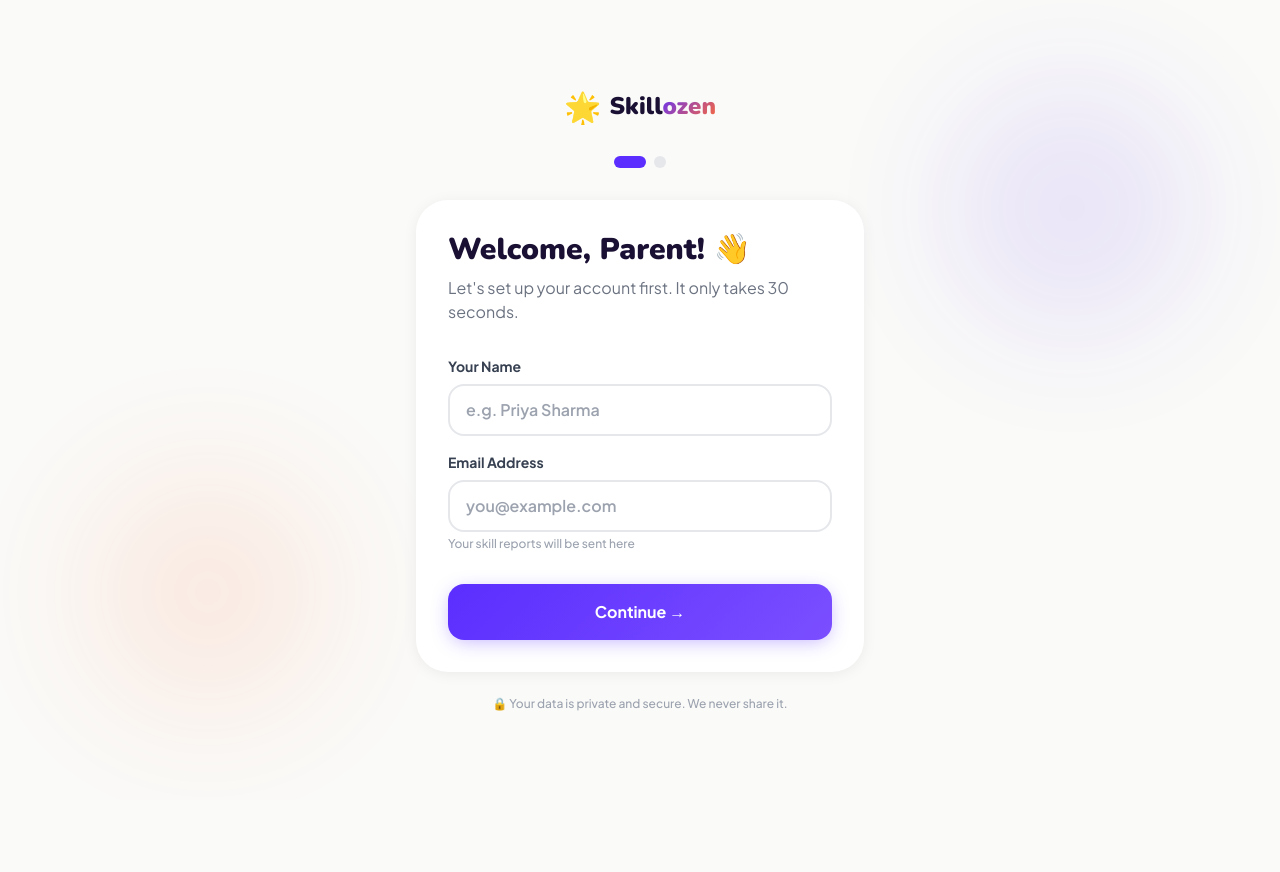
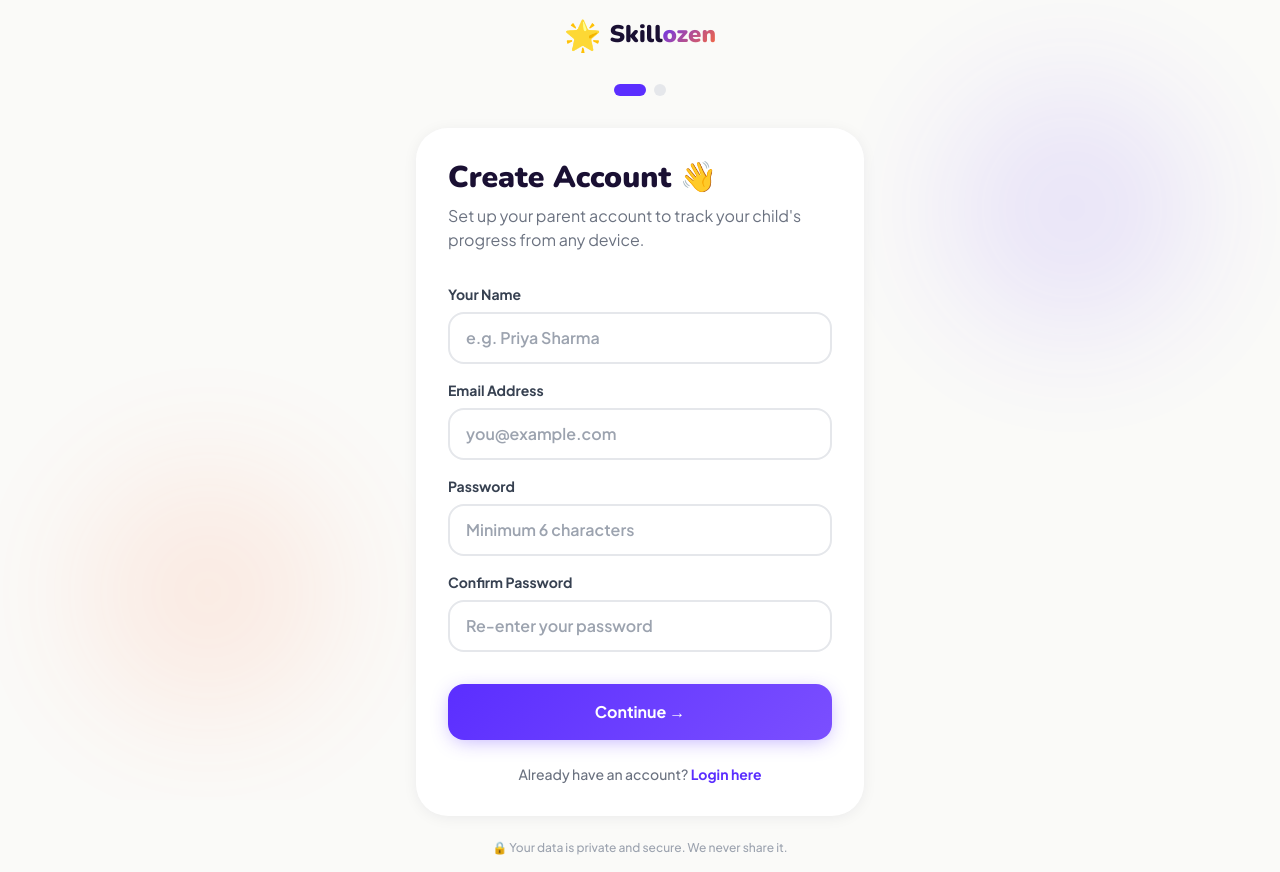
Before and after one commit to lakshmiprabu02/skillozen, a Next.js app: page /onboarding in a window 1280 px wide. Before the commit the page ends 800 px from the top, so only its background shows below. Built offline with nearby package versions, Linux system fonts and the light colour scheme.

Commit message:
update onboarding with password registration

```diff
--- a/app/onboarding/page.tsx
+++ b/app/onboarding/page.tsx
@@ -10,6 +10,8 @@
   const [step, setStep] = useState<'parent' | 'child'>('parent')
   const [parentEmail, setParentEmail] = useState('')
   const [parentName, setParentName] = useState('')
+  const [password, setPassword] = useState('')
+  const [confirmPassword, setConfirmPassword] = useState('')
   const [childName, setChildName] = useState('')
   const [childAge, setChildAge] = useState(10)
   const [avatar, setAvatar] = useState('🧒')
@@ -17,15 +19,24 @@
   const [error, setError] = useState('')
 
   async function handleSubmit() {
+    if (password !== confirmPassword) {
+      setError('Passwords do not match')
+      return
+    }
+    if (password.length < 6) {
+      setError('Password must be at least 6 characters')
+      return
+    }
     setLoading(true)
     setError('')
     try {
-      const res = await fetch('/api/user', {
+      const res = await fetch('/api/auth/register', {
         method: 'POST',
         headers: { 'Content-Type': 'application/json' },
         body: JSON.stringify({
-          email: parentEmail,
-          name: parentName,
+          email:       parentEmail,
+          password,
+          name:        parentName,
           childName,
           childAge,
           avatarEmoji: avatar,
@@ -33,10 +44,11 @@
       })
       const data = await res.json()
       if (!res.ok) throw new Error(data.error || 'Failed to create profile')
-      // Store in localStorage for session
+
+      localStorage.setItem('skillozen_token', data.token)
       localStorage.setItem('skillozen_user', JSON.stringify({
-        userId: data.userId,
-        childId: data.childId,
+        userId:    data.userId,
+        childId:   data.childId,
         childName,
         childAge,
         avatar,
@@ -52,14 +64,12 @@
 
   return (
     <div className="min-h-screen bg-brand-base flex items-center justify-center p-4">
-      {/* Background orbs */}
       <div className="fixed inset-0 pointer-events-none overflow-hidden">
         <div className="absolute top-20 right-20 w-64 h-64 rounded-full opacity-10 blur-3xl bg-brand-violet" />
         <div className="absolute bottom-20 left-20 w-64 h-64 rounded-full opacity-10 blur-3xl bg-brand-coral" />
       </div>
 
       <div className="relative w-full max-w-md">
-        {/* Logo */}
         <div className="text-center mb-8">
           <a href="/" className="inline-flex items-center gap-2">
             <span className="text-3xl">🌟</span>
@@ -71,8 +81,8 @@
 
         {/* Progress dots */}
         <div className="flex items-center justify-center gap-2 mb-8">
-          <div className={`w-3 h-3 rounded-full transition-all ${step === 'parent' ? 'bg-brand-violet w-8' : 'bg-brand-mint'}`} />
-          <div className={`w-3 h-3 rounded-full transition-all ${step === 'child' ? 'bg-brand-violet w-8' : 'bg-gray-200'}`} />
+          <div className={`h-3 rounded-full transition-all ${step === 'parent' ? 'bg-brand-violet w-8' : 'bg-brand-mint w-3'}`} />
+          <div className={`h-3 rounded-full transition-all ${step === 'child' ? 'bg-brand-violet w-8' : 'bg-gray-200 w-3'}`} />
         </div>
 
         <div className="bg-white rounded-4xl shadow-card p-8 animate-slide-up">
@@ -80,10 +90,10 @@
           {step === 'parent' && (
             <>
               <h1 className="font-display text-3xl font-black text-brand-ink mb-2">
-                Welcome, Parent! 👋
+                Create Account 👋
               </h1>
               <p className="text-gray-500 mb-8">
-                Let&apos;s set up your account first. It only takes 30 seconds.
+                Set up your parent account to track your child&apos;s progress from any device.
               </p>
 
               <div className="space-y-4">
@@ -107,13 +117,41 @@
                     className="w-full px-4 py-3 rounded-2xl border-2 border-gray-200 focus:outline-none focus:border-brand-violet font-semibold text-brand-ink placeholder:text-gray-400"
                     required
                   />
-                  <p className="text-xs text-gray-400 mt-1 font-medium">Your skill reports will be sent here</p>
+                </div>
+                <div>
+                  <label className="block text-sm font-bold text-gray-700 mb-2">Password</label>
+                  <input
+                    type="password"
+                    value={password}
+                    onChange={(e) => setPassword(e.target.value)}
+                    placeholder="Minimum 6 characters"
+                    className="w-full px-4 py-3 rounded-2xl border-2 border-gray-200 focus:outline-none focus:border-brand-violet font-semibold text-brand-ink placeholder:text-gray-400"
+                  />
+                </div>
+                <div>
+                  <label className="block text-sm font-bold text-gray-700 mb-2">Confirm Password</label>
+                  <input
+                    type="password"
+                    value={confirmPassword}
+                    onChange={(e) => setConfirmPassword(e.target.value)}
+                    placeholder="Re-enter your password"
+                    className="w-full px-4 py-3 rounded-2xl border-2 border-gray-200 focus:outline-none focus:border-brand-violet font-semibold text-brand-ink placeholder:text-gray-400"
+                  />
                 </div>
               </div>
+
+              {error && (
+                <div className="mt-4 p-3 rounded-xl bg-red-50 text-red-600 text-sm font-semibold">
+                  {error}
+                </div>
+              )}
 
               <button
                 onClick={() => {
                   if (!parentEmail) { setError('Please enter your email'); return }
+                  if (!password) { setError('Please enter a password'); return }
+                  if (password !== confirmPassword) { setError('Passwords do not match'); return }
+                  if (password.length < 6) { setError('Password must be at least 6 characters'); return }
                   setError('')
                   setStep('child')
                 }}
@@ -121,6 +159,15 @@
               >
                 Continue →
               </button>
+
+              <div className="mt-6 text-center">
+                <p className="text-gray-500 text-sm font-medium">
+                  Already have an account?{' '}
+                  <a href="/login" className="text-brand-violet font-bold hover:underline">
+                    Login here
+                  </a>
+                </p>
+              </div>
             </>
           )}
 
@@ -136,11 +183,10 @@
                 About Your Child 🧒
               </h1>
               <p className="text-gray-500 mb-8">
-                We&apos;ll tailor everything — questions, activities, benchmarks — to their exact age.
+                We will tailor everything to their exact age.
               </p>
 
               <div className="space-y-6">
-                {/* Avatar selection */}
                 <div>
                   <label className="block text-sm font-bold text-gray-700 mb-3">Pick an Avatar</label>
                   <div className="grid grid-cols-6 gap-2">
@@ -161,7 +207,9 @@
                 </div>
 
                 <div>
-                  <label className="block text-sm font-bold text-gray-700 mb-2">Child&apos;s First Name</label>
+                  <label className="block text-sm font-bold text-gray-700 mb-2">
+                    Child&apos;s First Name
+                  </label>
                   <input
                     type="text"
                     value={childName}
@@ -188,10 +236,10 @@
                     <span>20 yrs</span>
                   </div>
                   <div className="mt-2 text-sm font-semibold text-brand-violet text-center">
-                    {childAge <= 7 ? '🌱 Early Explorer (4–7)' :
-                     childAge <= 12 ? '🌿 Middle Learner (8–12)' :
-                     childAge <= 17 ? '🌲 Teen Achiever (13–17)' :
-                     '🌳 Young Adult (18–20)'}
+                    {childAge <= 7  ? '🌱 Early Explorer (4–7)'    :
+                     childAge <= 12 ? '🌿 Middle Learner (8–12)'   :
+                     childAge <= 17 ? '🌲 Teen Achiever (13–17)'   :
+                                      '🌳 Young Adult (18–20)'}
                   </div>
                 </div>
               </div>
@@ -202,10 +250,10 @@
                 </div>
               )}
 
-              <div className="mt-8 p-4 rounded-2xl bg-brand-violet/5 border border-brand-violet/20">
+              <div className="mt-6 p-4 rounded-2xl bg-brand-violet/5 border border-brand-violet/20">
                 <p className="text-sm text-gray-600 font-medium text-center">
-                  🎮 Ready to start <strong>{childName || 'your child'}&apos;s</strong> skill adventure?<br />
-                  The assessment takes about <strong>10 minutes</strong> and feels like a game!
+                  🎮 Ready to start <strong>{childName || 'your child'}&apos;s</strong> skill adventure?
+                  The assessment takes about <strong>10 minutes</strong>!
                 </p>
               </div>
 
```
